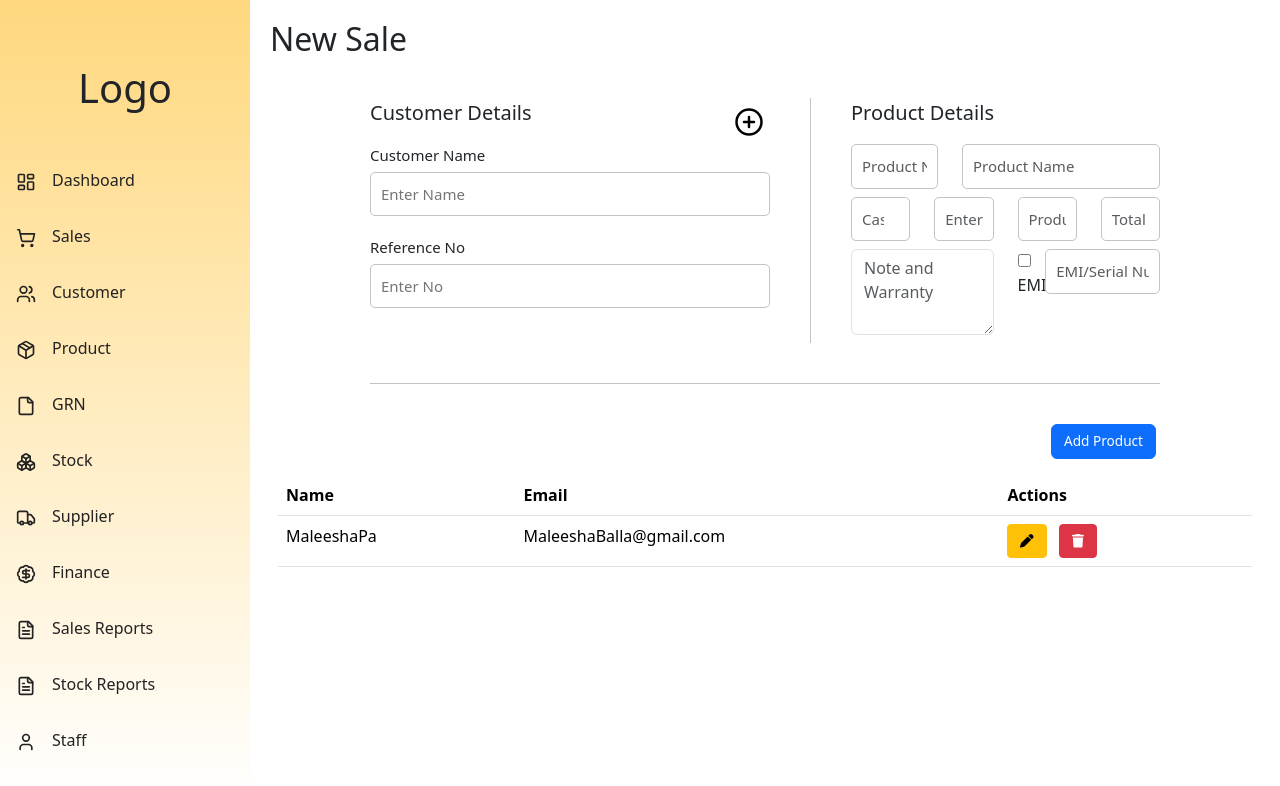
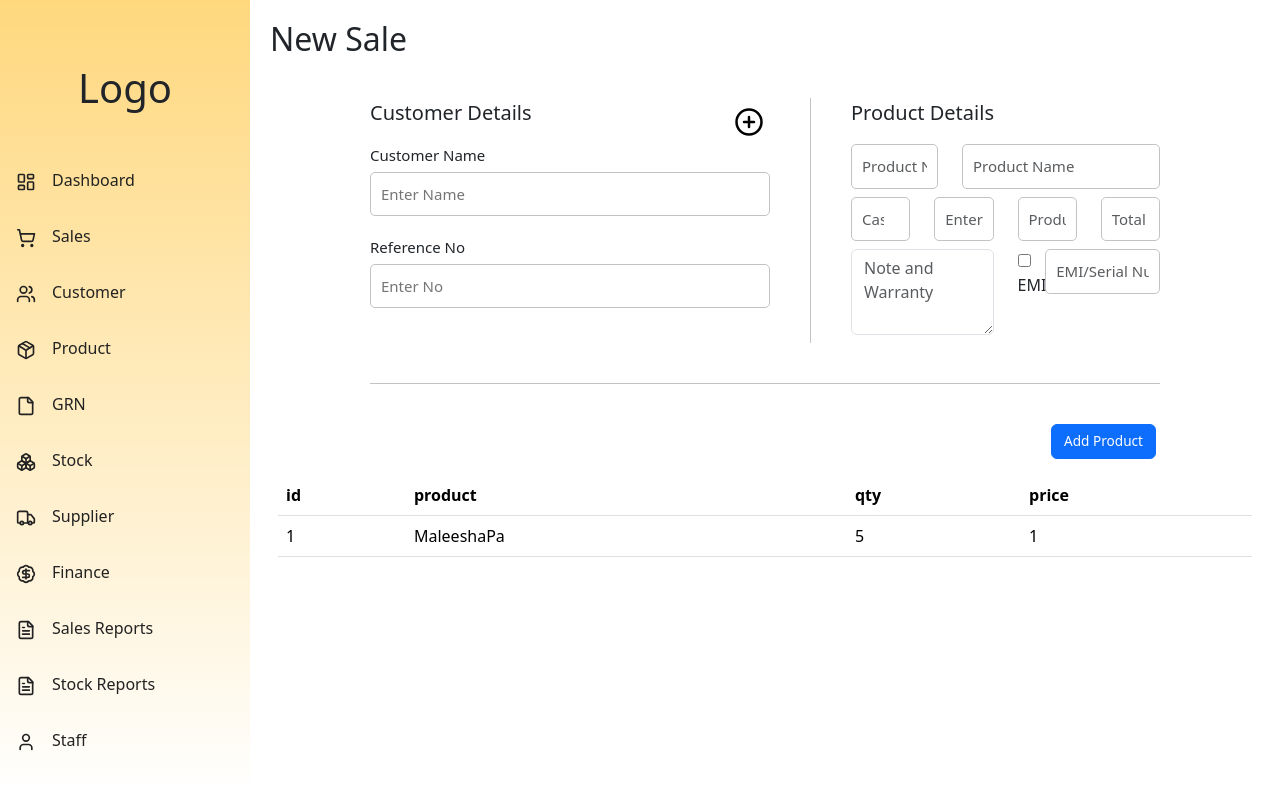
Before and after one commit to KavinduLakshika/Pos-System, a React (Create React App) app in the folder frontend/: page /sales/new in a window 1280 px wide. Shown: the top 786 px of the page. Built offline with nearby package versions, Linux system fonts and the light colour scheme.

Commit message:
tabel edit

```diff
--- a/frontend/src/components/SalesPages/NewSales.jsx
+++ b/frontend/src/components/SalesPages/NewSales.jsx
@@ -17,9 +17,9 @@ const NewSales = () => {
   };
 
   const [data,] = useState([
-    ["MaleeshaPa", "MaleeshaBalla@gmail.com"],
+    ['1',"MaleeshaPa", "5",'1'],
   ]);
-  const Columns = ["Name", "Email"];
+  const Columns = ["id",'product','qty','price'];
 
   return (
     <div>
@@ -96,6 +96,7 @@ const NewSales = () => {
           columns={Columns}
           showSearch={false}
           showButton={false}
+          showActions={false}
         />
 
       </div>
--- a/frontend/src/components/Table/Table.jsx
+++ b/frontend/src/components/Table/Table.jsx
@@ -11,7 +11,8 @@ const Table = ({
     onEdit,
     onDelete,
     showSearch = true,
-    showButton = true
+    showButton = true,
+    showActions = true
 }) => {
 
     const [tableData, setTableData] = useState(data);
@@ -71,11 +72,16 @@ const Table = ({
                 <div className="col-md-12">
                     <table className="table table-hover table-responsive">
                         <thead>
+
                             <tr>
                                 {tableColumns.map((item, index) => (
                                     <th key={index}>{item}</th>
                                 ))}
+                                                    {showActions && (
+
                                 <th>Actions</th>
+                                )}
+
                             </tr>
                         </thead>
                         <tbody>
@@ -84,6 +90,8 @@ const Table = ({
                                     {datum.map((item, colIndex) => (
                                         <td key={colIndex}>{item}</td>
                                     ))}
+                                    {showActions && (
+
                                         <td>
                                             <button
                                                 className="btn btn-warning btn-sm mr-3"
@@ -98,6 +106,7 @@ const Table = ({
                                                 <FontAwesomeIcon icon={faTrash} />
                                             </button>
                                         </td>
+                                    )}
                                 </tr>
                             ))}
                         </tbody>
```
Also changed, not shown: frontend/src/Models/SalesForm/SalesForm.css (deleted), frontend/src/Models/SalesForm/SalesForm.jsx (deleted). Lines whose indentation alone changed are shown as unchanged.
